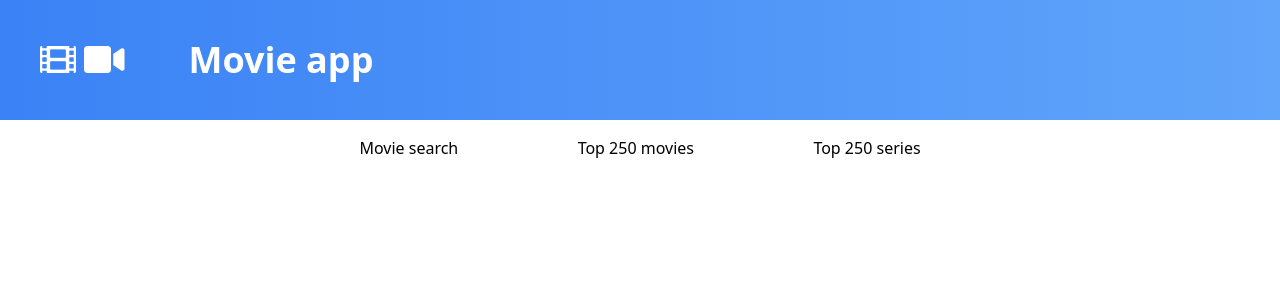
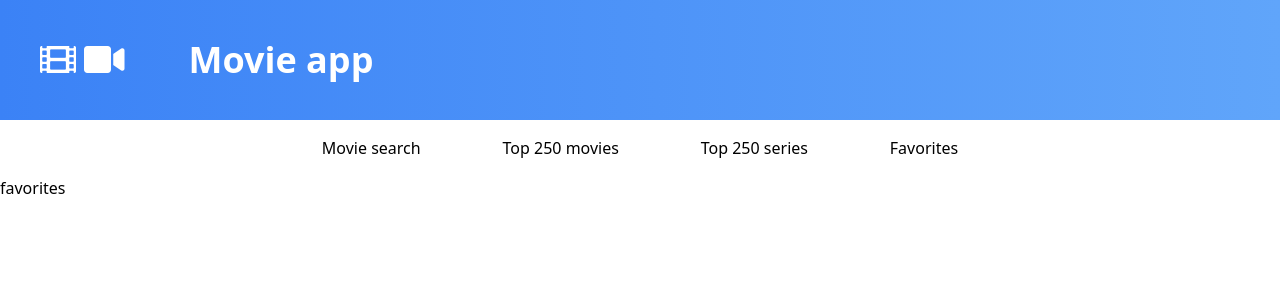
Before and after one commit to ArtzArtur/Movie-app, a Vue app: page /movie-app/Favorites in a window 1280 px wide. Shown: the top 300 px of the page. Built offline with nearby package versions, Linux system fonts and the light colour scheme.

Commit message:
created favorite component,changed nav display

```diff
--- a/src/components/TheNav.vue
+++ b/src/components/TheNav.vue
@@ -1,10 +1,11 @@
 <template>
   <div>
     <nav class="max-w-[800px] mx-auto">
-      <ul class="p-2 flex justify-evenly">
+      <ul class="p-2 grid text-center sm:flex justify-evenly">
         <router-link tag="li" class="p-2" :to="{name:'TheSearch'}">Movie search</router-link>
         <router-link tag="li" class="p-2" :to="{name:'TopMovies'}">Top 250 movies</router-link>
         <router-link tag="li" class="p-2" :to="{name:'TopSeries'}">Top 250 series</router-link>
+        <router-link tag="li" class="p-2" :to="{name:'Favorites'}">Favorites</router-link>
       </ul>
     </nav>
   </div>
--- a/src/router/index.js
+++ b/src/router/index.js
@@ -3,6 +3,7 @@ import TopMovies from '../views/TopMovies.vue'
 import TheSearch from '../views/TheSearch.vue'
 import MovieDetails from '../views/MovieDetails.vue'
 import TopSeries from '../views/TopSeries.vue'
+import Favorites from '../views/Favorites.vue'
 
 const routes = [
   {
@@ -25,6 +26,11 @@ const routes = [
     path: '/movie-app/TopSeries',
     name: 'TopSeries',
     component:TopSeries
+  },
+  {
+    path: '/movie-app/Favorites',
+    name: 'Favorites',
+    component:Favorites
   }
 ]
 
--- /dev/null
+++ b/src/views/Favorites.vue
@@ -0,0 +1,13 @@
+<template>
+  <div>
+    favorites
+  </div>
+</template>
+
+<script setup>
+
+</script>
+
+<style lang="scss" scoped>
+
+</style>
```
